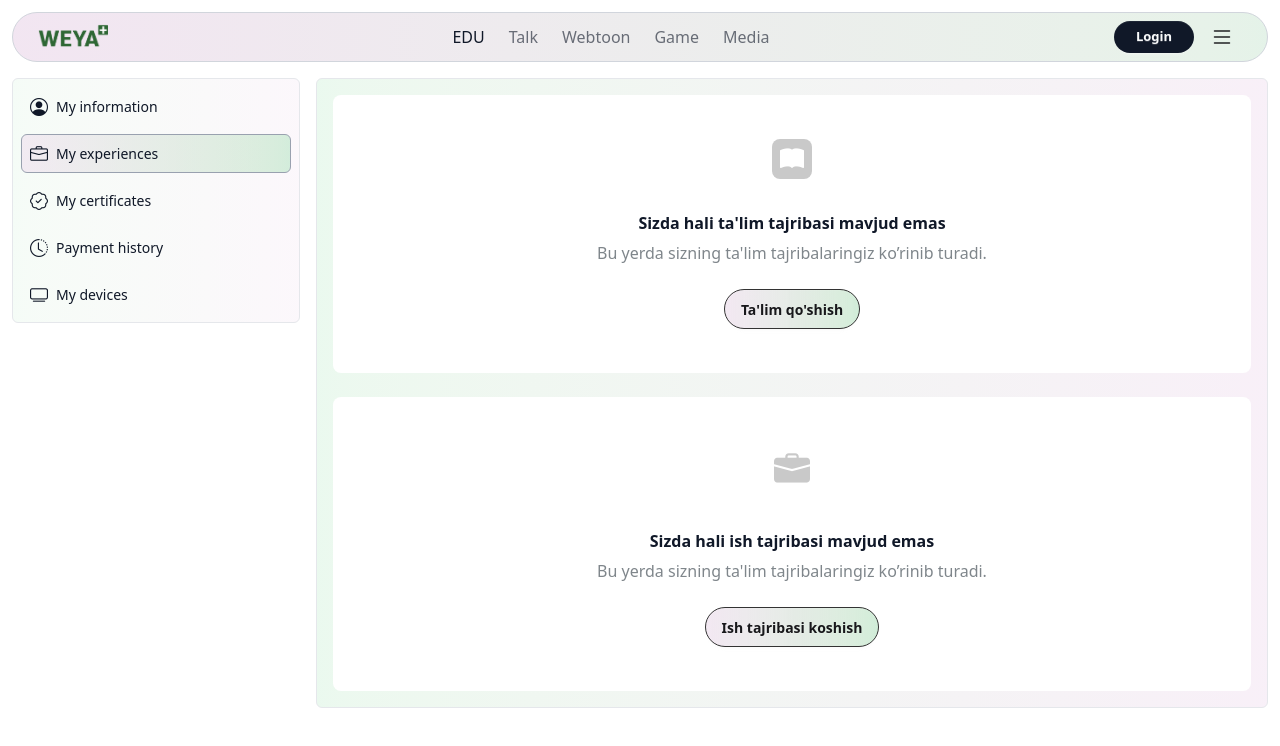
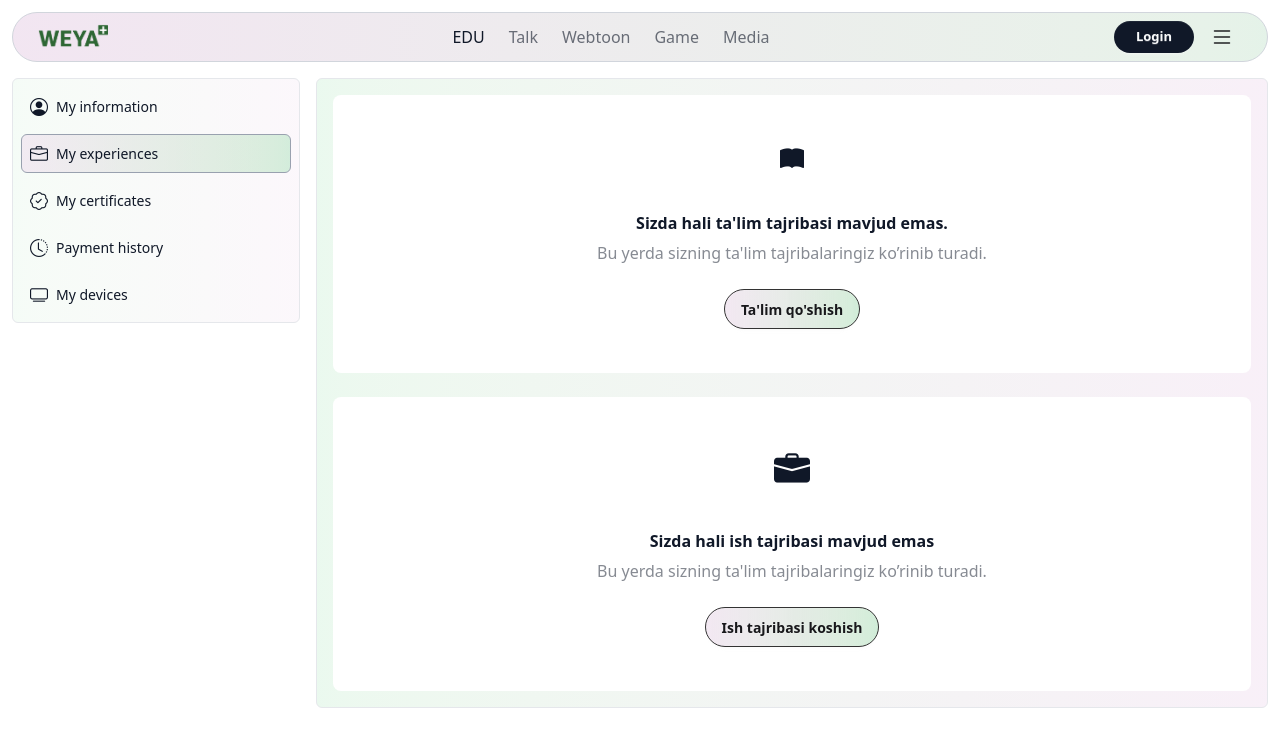
Before and after one commit to shahbozshirinboyev/weya-plus.uz, a React (Vite) app: page /my-profile in a window 1280 px wide. Both pictures are taken after a click on the button "My experiences". Shown: the top 746 px of the page. Built offline with nearby package versions, Linux system fonts and the light colour scheme.

Commit message:
git add .

```diff
--- a/src/components/Navbar.jsx
+++ b/src/components/Navbar.jsx
@@ -61,7 +61,7 @@ function Navbar() {
 
               <ul
                 tabIndex={0}
-                className="dropdown-content menu rounded-md w-62 p-2 mt-2 shadow-sm border border-gray-300 dark:border-gray-600 bg-base-200 bg-gradient-to-r from-[#eed9ed]/60 dark:from-[#eed9ed]/10 to-[#2ec05a]/10"
+                className="dropdown-content menu rounded-md w-72 p-2 mt-2 -mr-6 shadow-sm border border-gray-300 dark:border-gray-600 bg-base-200 bg-gradient-to-r from-[#eed9ed]/60 dark:from-[#eed9ed]/10 to-[#2ec05a]/10"
               >
                 <div className="p-2 flex gap-2">
                   <img
--- a/src/pages/MyProfile.jsx
+++ b/src/pages/MyProfile.jsx
@@ -1,4 +1,3 @@
-import { NavLink, Outlet } from "react-router-dom";
 import { useState } from "react";
 
 function MyProfile() {
@@ -119,12 +118,12 @@ function MyProfile() {
         <div className={`${selectMenu === "my-experience" ? "block" : "hidden"}`} >
           <div className="w-full p-3 bg-white dark:bg-[#111728] rounded-lg text-center mb-6">
             <div className="flex flex-col items-center justify-center p-8">
-              <i className="bi bi-book-fill text-white px-2 py-1 rounded-lg text-2xl bg-[#c9c9c9] mb-8"></i>
+              <i className="bi bi-book-fill px-2 py-1 rounded-lg text-2xl mb-8"></i>
               <div>
                 <h1 className="font-semibold   mb-1.5">
-                  Sizda hali ta'lim tajribasi mavjud emas
+                  Sizda hali ta'lim tajribasi mavjud emas.
                 </h1>
-                <p className="text-[#7F868B] mb-6">
+                <p className="mb-6 opacity-50">
                   Bu yerda sizning ta'lim tajribalaringiz ko’rinib turadi.
                 </p>
               </div>
@@ -237,13 +236,13 @@ function MyProfile() {
 
           <div className="w-full p-3 bg-white dark:bg-[#111728] rounded-lg text-center">
             <div className="flex flex-col items-center justify-center p-8">
-              <i className="bi bi-briefcase-fill text-4xl text-[#c9c9c9] px-2 py-2 rounded-lg  mb-8"></i>
+              <i className="bi bi-briefcase-fill text-4xl px-2 py-2 rounded-lg  mb-8"></i>
 
               <div>
                 <h1 className="font-semibold mb-1.5">
                   Sizda hali ish tajribasi mavjud emas
                 </h1>
-                <p className="text-[#7F868B] mb-6">
+                <p className="mb-6 opacity-50">
                   Bu yerda sizning ta'lim tajribalaringiz ko’rinib turadi.
                 </p>
               </div>
@@ -421,7 +420,7 @@ function MyProfile() {
                     <span className="text-nowrap">28.11.2024</span>
                   </td>
                   <td className="text-[#3F9CFB]">
-                    <span className="text-nowrap">247,000 so'm</span>
+                    <span className="text-nowrap">247.000 so'm</span>
                   </td>
                   <td className="text-nowrap">Bir martalik toʻlov</td>
                   <td className="text-[#FDC724]">Jarayonda</td>
```
